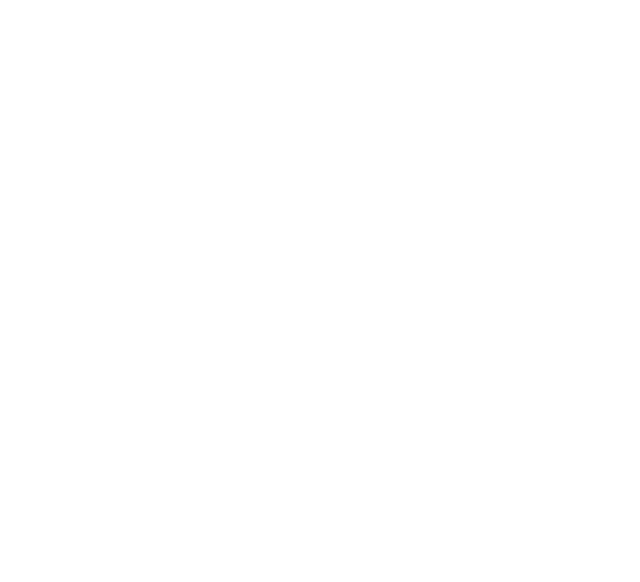
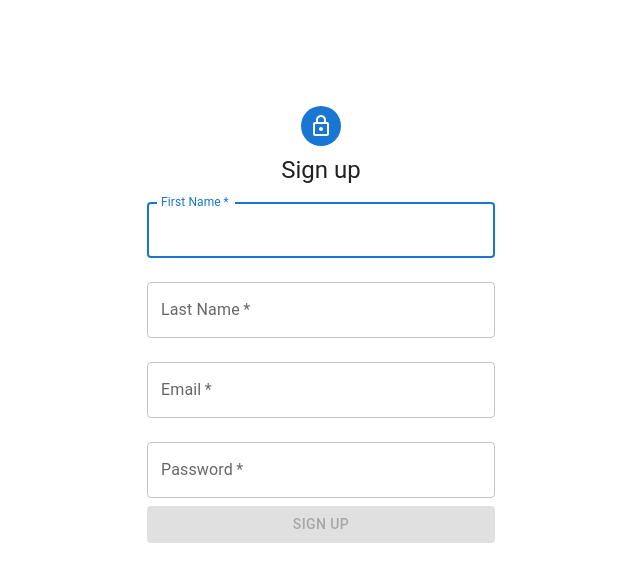
Before and after one commit to UTSCC09/project-trust-the-process, a React (Create React App) app in the folder burnyourcalories/: page / in a window 1280 px wide. Before the commit this address had no page. Shown: the top 582 px of the page, without its empty margins (319-959 px from the left). Built offline with nearby package versions, Linux system fonts and the light colour scheme.

Commit message:
Added some style

```diff
--- a/burnyourcalories/src/App.css
+++ b/burnyourcalories/src/App.css
@@ -36,3 +36,8 @@
     transform: rotate(360deg);
   }
 }
+
+
+/* #root {
+  min-width: 100vw !important;
+} */
--- a/burnyourcalories/src/components/liveStatistics.js
+++ b/burnyourcalories/src/components/liveStatistics.js
@@ -1,11 +1,10 @@
 import { makeStyles } from '@mui/styles';
-import { Container, Box, Typography } from '@mui/material';
+import { Container, Box, Typography, Alert } from '@mui/material';
 import ExerciseStat from './exerciseStat';
 
 const useStyles = makeStyles(() => ({
   liveStat: {
     width: 300,
-    height: 500,
 		display: 'flex',
 		flexDirection: 'column',
 		alignItems: 'center'
@@ -15,6 +14,9 @@ const useStyles = makeStyles(() => ({
     display: 'flex',
 		flexDirection: 'column',
 		alignItems: 'center',
+  },
+  alert: {
+    marginBottom: '10px',
   },
 }));
 
@@ -43,6 +45,9 @@ export default function LiveStatistic(props) {
 
     return (
       <Container className={classes.liveStat}>
+        <Alert severity={'info'} className={classes.alert}>
+          Start working out and have your exercises recorded into a report that you can look at later
+        </Alert>
         <Box sx={{ border: 3 }} className={classes.bpad}>
           <Typography className={classes.header} variant="h3">
             Live Statistics
--- a/burnyourcalories/src/index.js
+++ b/burnyourcalories/src/index.js
@@ -33,7 +33,7 @@ ReactDOM.render(
           {/* Example path */}
           <Route exact path="/example" element={<Shoppies />} />
           {/* Sign-up page */}
-          <Route exact path="/signup" element={<Welcome view={'signup'} client={client}/>} />
+          <Route exact path="/" element={<Welcome view={'signup'} client={client}/>} />
           {/* Sign-in page */}
           <Route exact path="/signin" element={<Welcome view={'signin'} client={client}/>} />
           {/* Video page */}
--- a/burnyourcalories/src/pages/workout.js
+++ b/burnyourcalories/src/pages/workout.js
@@ -3,7 +3,7 @@ import { makeStyles } from '@mui/styles';
 import { createTheme, ThemeProvider } from '@mui/material/styles';
 import SignInUp from '../components/signinup';
 import {
-	Container,
+	Container, Typography,
 } from '@mui/material';
 import Video from '../components/video';
 import LiveStatistic from '../components/liveStatistics';
@@ -12,6 +12,16 @@ const theme = createTheme();
 
 const useStyles = makeStyles((theme) => ({
 	root: {
+		// display: 'flex',
+		// flexDirection: 'column',
+		// justifyContent: 'center',
+		// alignItems: 'center',
+		// textAlign: 'center',
+		backgroundColor: '#88A09E',
+		minHeight: '100vh',
+		minWidth: '100vw !important'
+	},
+	body: {
 		padding: '2px 4px',
 		display: 'flex !important',
 		alignItems: 'center',
@@ -26,6 +36,9 @@ const useStyles = makeStyles((theme) => ({
 	},
 	iconButton: {
 		padding: 10,
+	},
+	title: {
+		color: 'black',
 	},
 }));
 
@@ -44,9 +57,11 @@ export default function Workout({
 
 	return (
         <Container className={classes.root}>
-			{console.log(exercises)}
-			<Video view={view} updateExercises={setExercises}/>
-			<LiveStatistic exercises={exercises} totalDuration={totalDuration}/>
+			<Typography variant={'h3'} className={classes.title} align={'center'}>Burn Your Calories Here!</Typography>
+			<Container className={classes.body}>
+				<Video view={view} updateExercises={setExercises}/>
+				<LiveStatistic exercises={exercises} totalDuration={totalDuration}/>
+			</Container>
 			{/* <LiveStatistic exercises={[{exerciseName: "squat", duration: 100}, {exerciseName: "pushup", duration: 50}]} totalDuration={totalDuration}/> */}
         </Container>
 	)
--- a/burnyourcalories/src/theme.js
+++ b/burnyourcalories/src/theme.js
@@ -3,7 +3,7 @@ import { createTheme, ThemeProvider } from '@mui/material/styles'
 const defaultTheme = createTheme ({
 	palette: {
 		background: {
-			default: '#ececec', // #282c34
+			default: '#88A09E', // #282c34
 		},
 	},
 	typography: {
```
Also changed, not shown: 1 other file (tests, documents, lock files or other folders).
